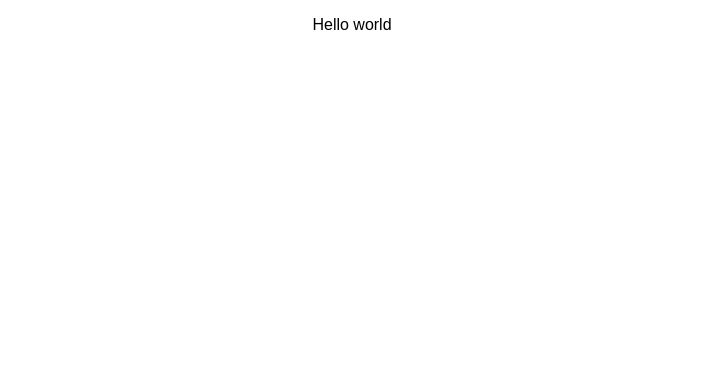
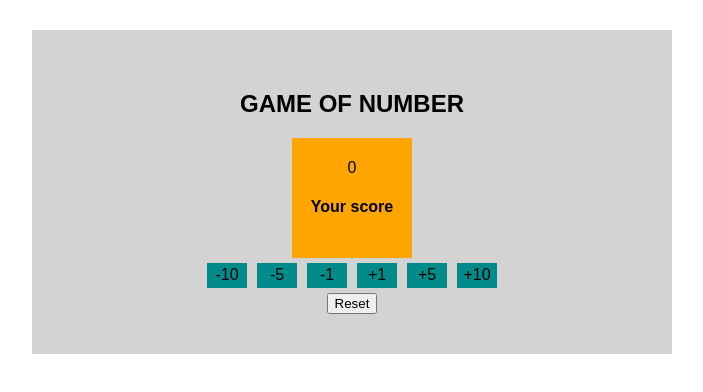
Before and after one commit to DechawatK/scorekeeper2, a React (Create React App) app: page / in a window 1280 px wide. Shown: the top 392 px of the page, without its empty margins (288-991 px from the left). Built offline with nearby package versions, Linux system fonts and the light colour scheme.

Commit message:
update app

```diff
--- a/src/App.css
+++ b/src/App.css
@@ -1,33 +1,44 @@
-.App {
-  text-align: center;
+body {
+  display: flex;
+  justify-content: center;
 }
 
-.App-logo {
-  animation: App-logo-spin infinite 20s linear;
-  height: 80px;
+.App {
+  display: flex;
+  justify-content: center;
+  align-items: center;
+  flex-direction: column;
+  background-color: lightgray;
+  width: 70vh;
+  margin-top: 30px;
+  padding: 40px;
 }
 
-.App-header {
-  background-color: #222;
-  height: 150px;
-  padding: 20px;
-  color: white;
+.score {
+  display: flex;
+  justify-content: center;
+  align-items: center;
+  flex-direction: column;
+  background-color: orange;
+  height: 120px;
+  width: 120px;
 }
 
-.App-title {
-  font-size: 1.5em;
+.score-update {
+  display: flex;
 }
 
-.App-intro {
-  font-size: large;
+.btn1,
+.btn2,
+.btn3,
+.btn4,
+.btn5,
+.btn6 {
+  display: flex;
+  justify-content: center;
+  align-items: center;
+  height: 25px;
+  width: 40px;
+  background-color: darkcyan;
+  margin: 5px;
 }
-
-@keyframes App-logo-spin {
-  from {
-    transform: rotate(0deg);
-  }
-
-  to {
-    transform: rotate(360deg);
-  }
-}
--- a/src/App.js
+++ b/src/App.js
@@ -1,11 +1,33 @@
 import React, { Component } from 'react'
 import './App.css'
+import Score from './Score'
+import ScoreUpdate from './ScoreUpdate'
+import Button from './Button'
 
 class App extends Component {
+  state = {
+    score: 0,
+  }
+
+  updateScore(value) {
+    this.setState({
+      score: this.state.score + value,
+    })
+  }
+
+  resetScore() {
+    this.setState({
+      score: 0,
+    })
+  }
+
   render() {
     return (
       <div className="App">
-        <p>Hello world</p>
+        <h2>GAME OF NUMBER</h2>
+        <Score value={this.state.score} />
+        <ScoreUpdate onClick={this.updateScore.bind(this)} />
+        <Button text="Reset" onClick={this.resetScore.bind(this)} />
       </div>
     )
   }
--- /dev/null
+++ b/src/Button.js
@@ -0,0 +1,12 @@
+import React, { Component } from 'react'
+
+export default class Button extends Component {
+  render() {
+    const { onClick, text } = this.props
+    return (
+      <div>
+        <button onClick={onClick}>{text}</button>
+      </div>
+    )
+  }
+}
--- /dev/null
+++ b/src/Score.js
@@ -0,0 +1,14 @@
+import React, { Component } from 'react'
+
+export default class Score extends Component {
+  render() {
+    const { value } = this.props
+
+    return (
+      <div className="score">
+        {value}
+        <h4>Your score</h4>
+      </div>
+    )
+  }
+}
--- /dev/null
+++ b/src/ScoreUpdate.js
@@ -0,0 +1,29 @@
+import React, { Component } from 'react'
+
+export default class ScoreUpdate extends Component {
+  render() {
+    const { onClick } = this.props
+    return (
+      <div className="score-update">
+        <div onClick={() => onClick(-10)} className="btn1">
+          -10
+        </div>
+        <div onClick={() => onClick(-5)} className="btn2">
+          -5
+        </div>
+        <div onClick={() => onClick(-1)} className="btn3">
+          -1
+        </div>
+        <div onClick={() => onClick(1)} className="btn4">
+          +1
+        </div>
+        <div onClick={() => onClick(5)} className="btn5">
+          +5
+        </div>
+        <div onClick={() => onClick(10)} className="btn6">
+          +10
+        </div>
+      </div>
+    )
+  }
+}
```
Also changed, not shown: src/logo.svg (deleted).
